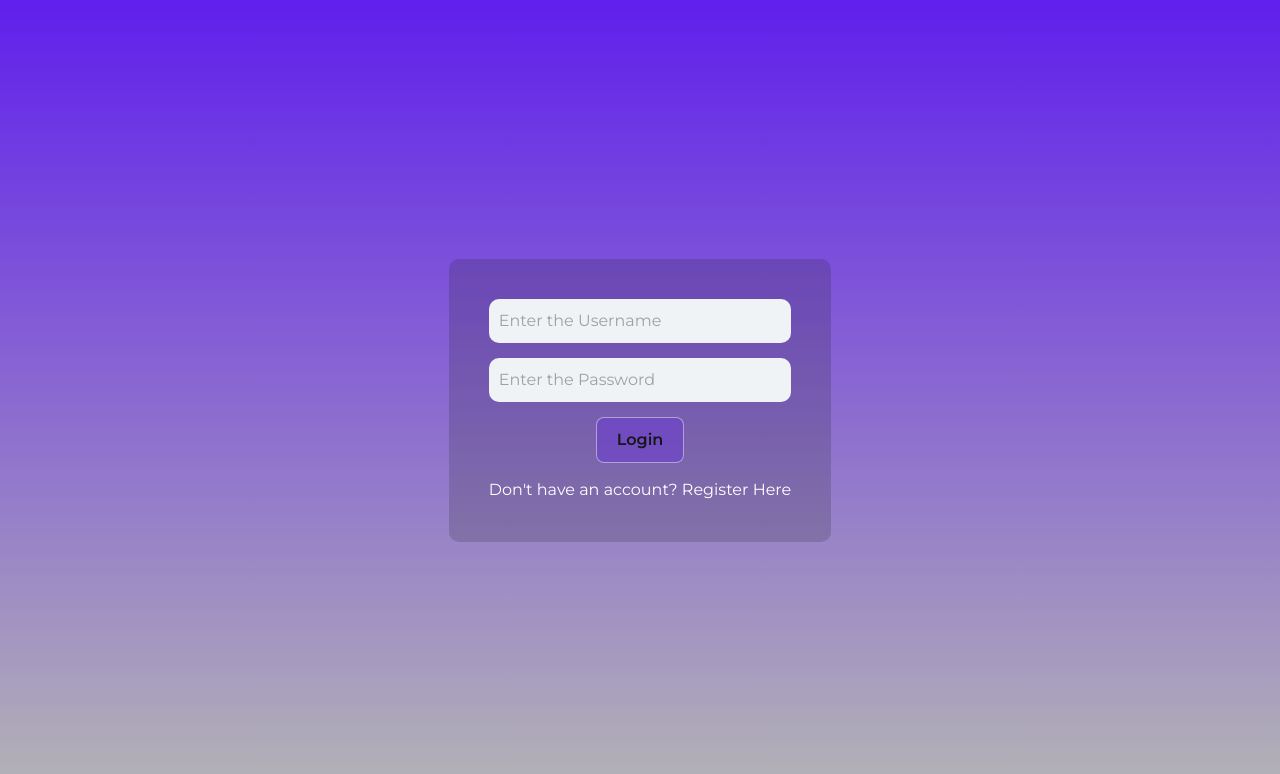
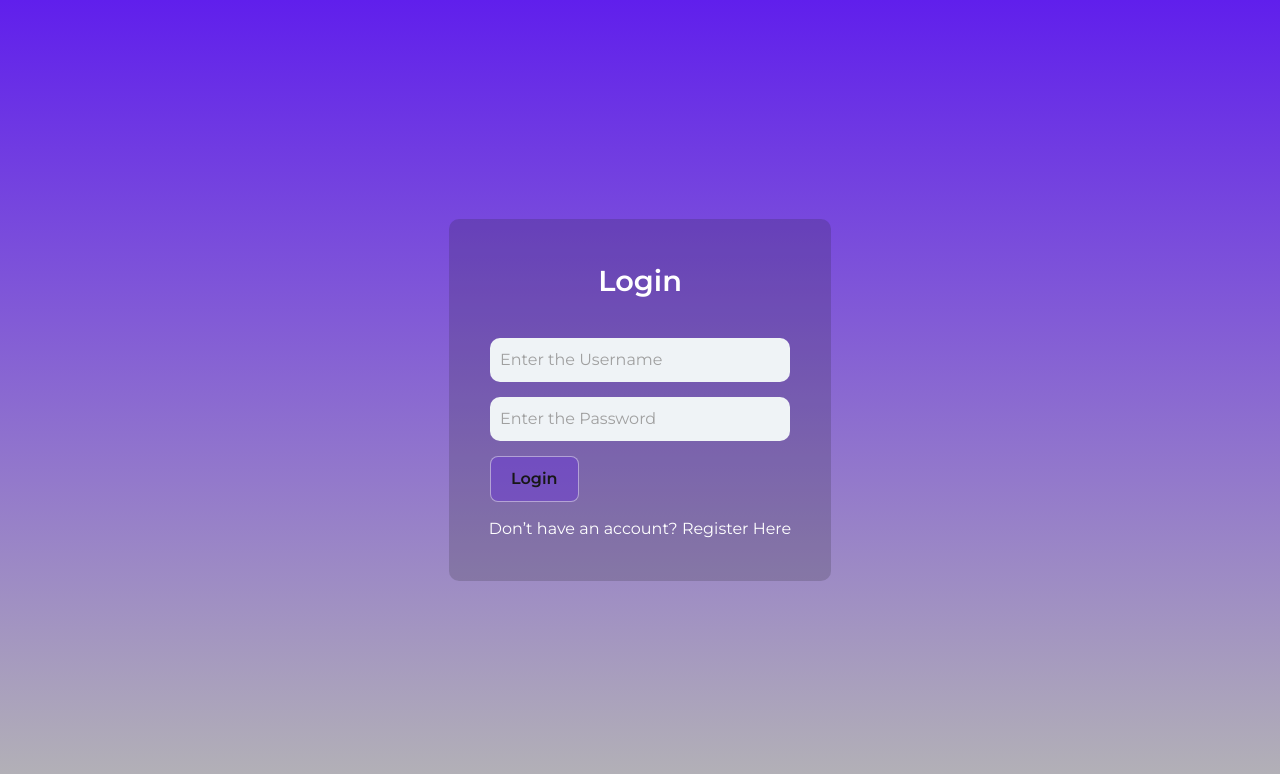
Before and after one commit to Temxli/FrontendProducts, a Next.js app: page /login in a window 1280 px wide. Shown: the top 774 px of the page. Built offline with nearby package versions, Linux system fonts and the light colour scheme.

Commit message:
login complete

```diff
--- a/app/components/Button/Button.tsx
+++ b/app/components/Button/Button.tsx
@@ -7,10 +7,10 @@ type ButtonProps = {
     title: string;
     link?: string;
     onClick?: () => void;
+    type?: "button" | "submit";
 };
 
-export default function Button({ title, link, onClick }: ButtonProps) {
-    // если передан link → используем Link от next.js
+export default function Button({ title, link, onClick, type }: ButtonProps) {
     if (link) {
         return (
             <Link href={link} className={styles.button}>
@@ -19,9 +19,8 @@ export default function Button({ title, link, onClick }: ButtonProps) {
         );
     }
 
-    // если передан onClick → обычная кнопка
     return (
-        <button className={styles.button} onClick={onClick}>
+        <button className={styles.button} type={type} onClick={onClick}>
             {title}
         </button>
     );
--- a/app/components/InputField/InputField.tsx
+++ b/app/components/InputField/InputField.tsx
@@ -3,14 +3,23 @@ import styles from "./InputField.module.css";
 
 type InputFieldProps = {
   placeHolder: string;
+  value?: string;
   onChange?: (value: string) => void;
+  type?: string;
 };
 
-export default function InputField({ placeHolder, onChange }: InputFieldProps) {
+export default function InputField({
+  placeHolder,
+  value,
+  onChange,
+  type = "text",
+}: InputFieldProps) {
   return (
     <input
       className={styles.input}
       placeholder={placeHolder}
+      value={value}
+      type={type}
       onChange={(e) => onChange?.(e.target.value)}
     />
   );
--- a/app/login/login.module.css
+++ b/app/login/login.module.css
@@ -13,9 +13,16 @@
     padding: 40px;
     border-radius: 10px;
     display: flex;
+    flex-direction: column;
     gap: 15px;
+    align-items: center;
+}
+
+.form {
+    display: flex;
     flex-direction: column;
-    align-items: center;
+    gap: 15px;
+    width: 300px;
 }
 
 .register_link {
@@ -27,3 +34,10 @@
     color: #aa85fa;
     text-decoration: underline;
 }
+
+.title {
+    font-size: 1.8rem;
+    font-weight: 600;
+    color: #ffffff;
+    margin-bottom: 20px;
+}
--- a/app/login/page.tsx
+++ b/app/login/page.tsx
@@ -1,18 +1,80 @@
 "use client";
 
+import { useState, FormEvent } from "react";
 import InputField from "../components/InputField/InputField";
 import Link from "next/link";
 import Button from "../components/Button/Button";
 import styles from "./login.module.css";
+import { useRouter } from "next/navigation";
 
 export default function Login() {
+  const [username, setUsername] = useState("");
+  const [password, setPassword] = useState("");
+  const [loading, setLoading] = useState(false);
+  const router = useRouter();
+
+  const handleLogin = async (e: FormEvent<HTMLFormElement>) => {
+    e.preventDefault();
+
+    if (!username || !password) {
+      alert("Please fill in all fields");
+      return;
+    }
+
+    try {
+      setLoading(true);
+
+      const response = await fetch("http://10.1.101.59:3000/login", {
+        method: "POST",
+        headers: {
+          "Content-Type": "application/json",
+        },
+        body: JSON.stringify({
+          name: username,
+          password: password,
+        }),
+      });
+
+      if (!response.ok) {
+        throw new Error("Invalid credentials");
+      }
+
+      const data = await response.json();
+      console.log("✅ Server response:", data);
+
+      alert(`Welcome, ${username}!`);
+      router.push("/"); // переход на главную после успешного логина
+    } catch (error: any) {
+      alert(error.message || "Login failed");
+      console.error("❌ Login error:", error);
+    } finally {
+      setLoading(false);
+    }
+  };
+
   return (
     <div className={styles.login}>
       <div className={styles.login_inner}>
-        <InputField placeHolder="Enter the Username" />
-        <InputField placeHolder="Enter the Password" />
-        <Button title="Login" link="/" />
-        <Link href="/registration" className={styles.register_link}>Don't have an account? Register Here</Link>
+        <h1 className={styles.title}>Login</h1>
+        <form className={styles.form} onSubmit={handleLogin}>
+          <InputField
+            placeHolder="Enter the Username"
+            value={username}
+            onChange={setUsername}
+          />
+          <InputField
+            placeHolder="Enter the Password"
+            value={password}
+            onChange={setPassword}
+            type="password"
+          />
+
+          <Button title={loading ? "Logging in..." : "Login"} type="submit" />
+        </form>
+
+        <Link href="/registration" className={styles.register_link}>
+          Don’t have an account? Register Here
+        </Link>
       </div>
     </div>
   );
--- a/app/registration/page.tsx
+++ b/app/registration/page.tsx
@@ -42,6 +42,7 @@ export default function Registration() {
     return (
         <div className={styles.registration}>
             <div className={styles.registration_inner}>
+                <h1 className={styles.title}>Registration</h1>
                 <InputField placeHolder="Enter the Username" onChange={setUsername} />
                 <InputField placeHolder="Enter the Email" />
                 <InputField placeHolder="Enter the Password" onChange={setPassword} />
--- a/app/registration/registration.module.css
+++ b/app/registration/registration.module.css
@@ -27,3 +27,10 @@
     color: #aa85fa;
     text-decoration: underline;
 }
+
+.title {
+    font-size: 1.8rem;
+    font-weight: 600;
+    color: #ffffff;
+    margin-bottom: 20px;
+}
```
